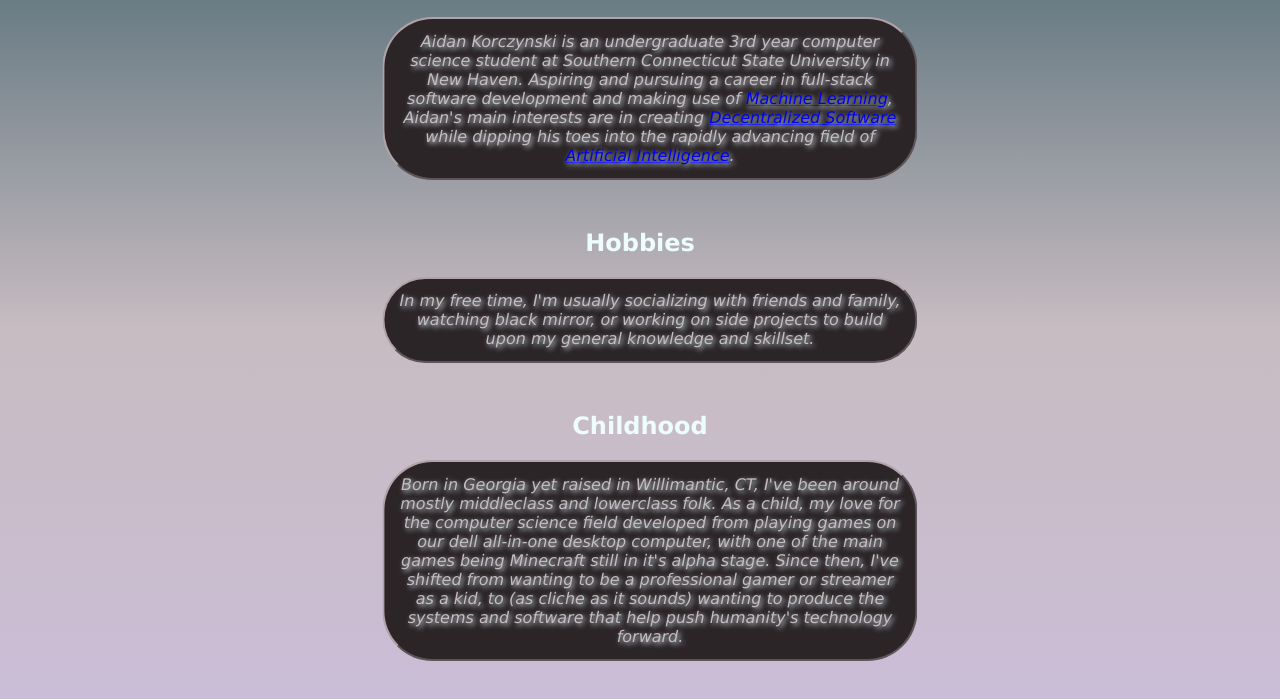
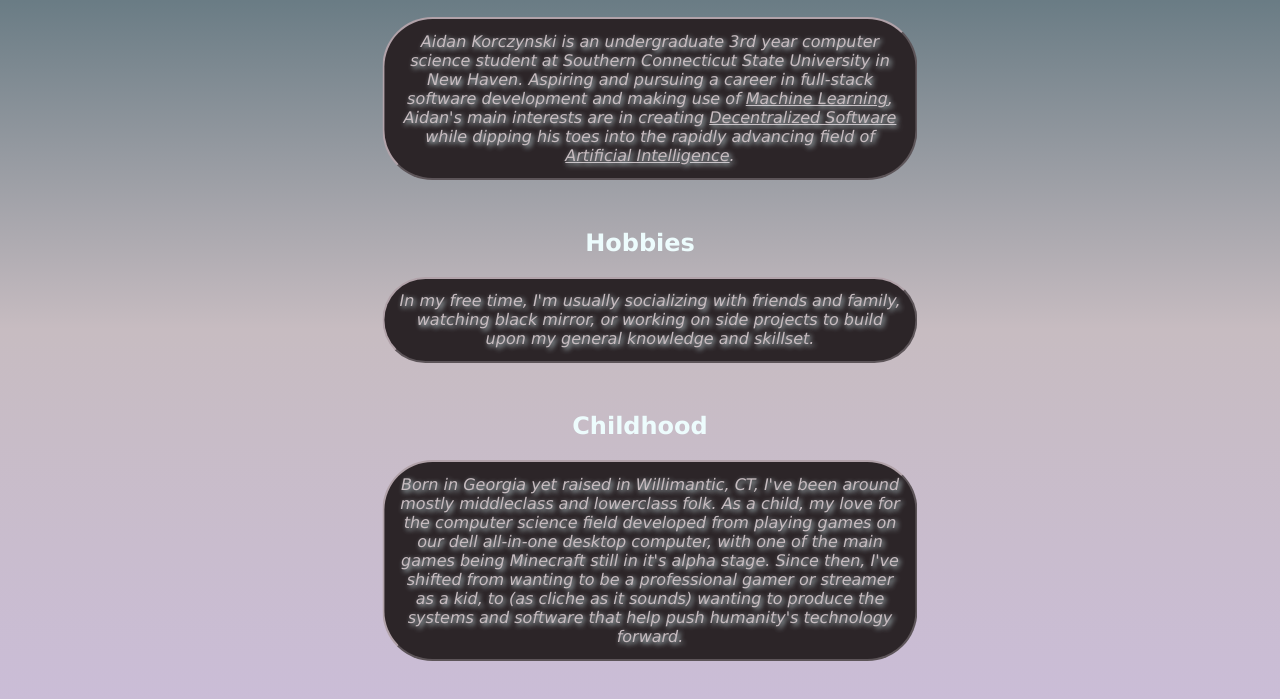
Before and after one commit to Chokinski/chokinski.github.io, a plain HTML site: page bio.html in a window 1280 px wide. Shown: the part 111-810 px from the top of the page. Drawn offline with Linux system fonts and the light colour scheme.

Commit message:
Update styles.css

```diff
--- a/styles.css
+++ b/styles.css
@@ -188,7 +188,9 @@ body::-webkit-scrollbar-thumb {
     animation-name: slideFromTop;
     animation-timing-function: ease-out;
 }
-
+a, a:visited, a:hover, a:active {
+  color: inherit;
+}
 @keyframes fadein {
     from {
         opacity: 0%;
```
